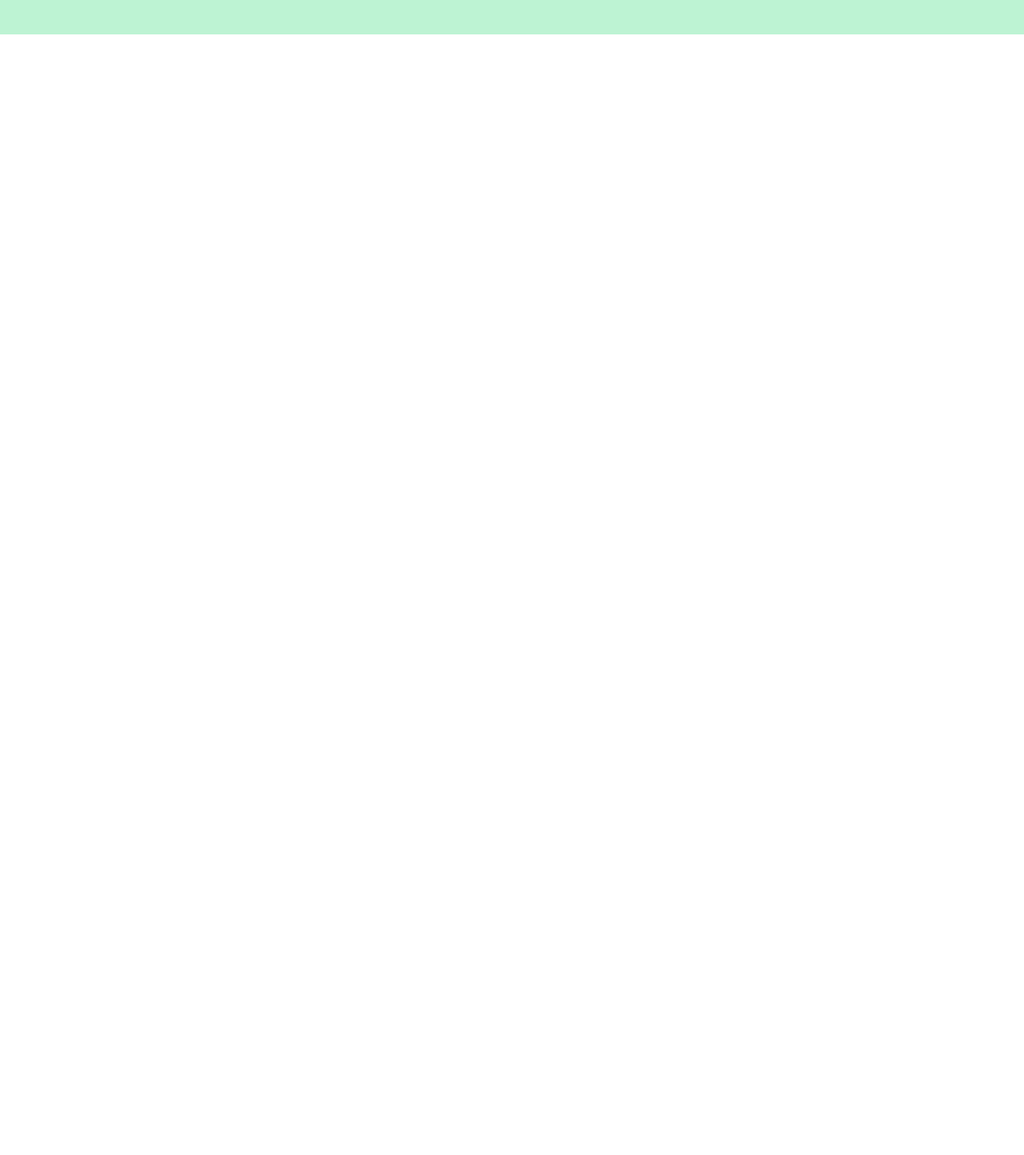
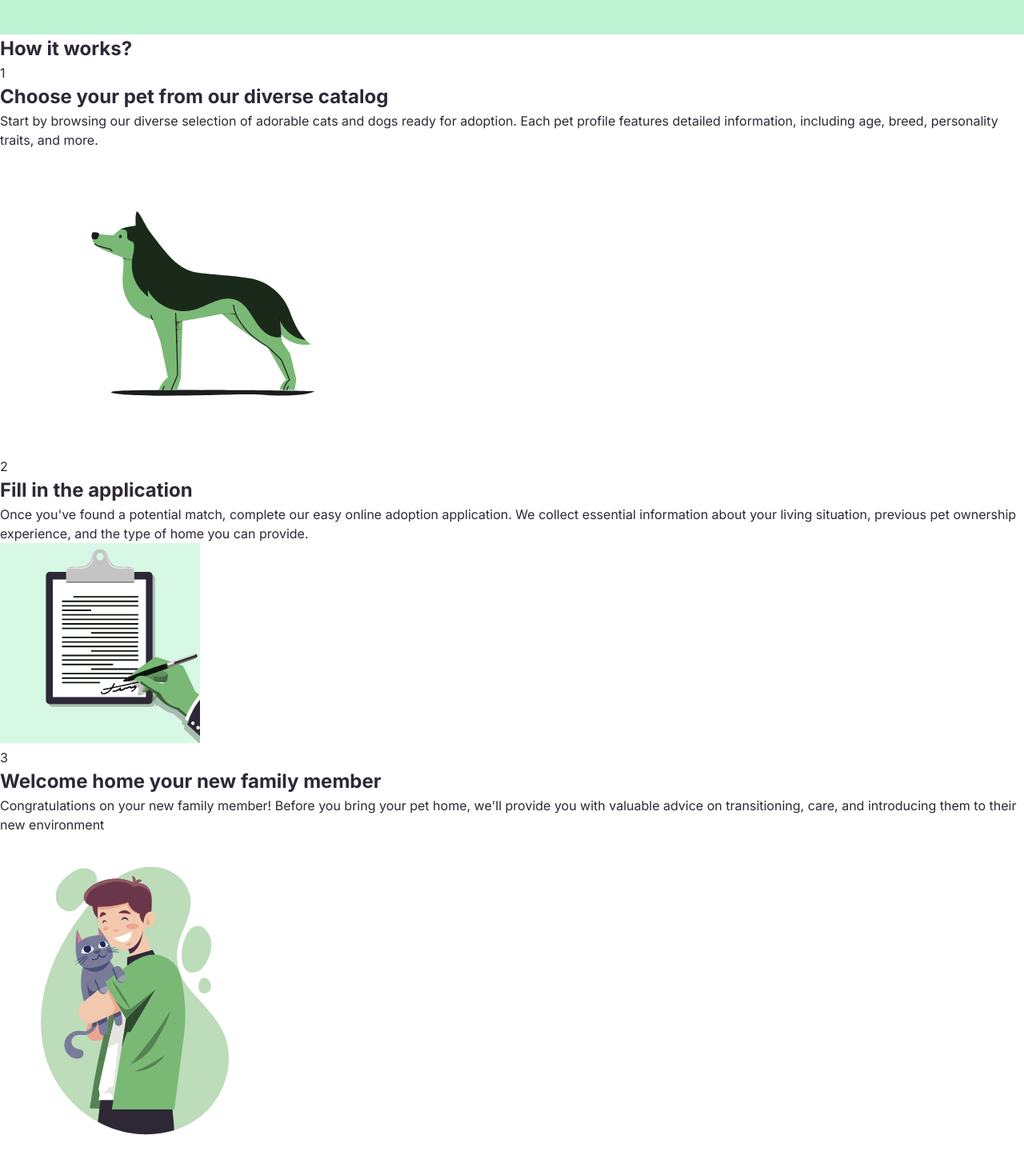
Before and after one commit to aadhithbala/TheCatLounge, a plain HTML site: page index.html in a window 1280 px wide. Shown: the part 800-2244 px from the top of the page at 80% size. Before the commit the page ends 843 px from the top, so only its background shows below. Drawn offline with Linux system fonts and the light colour scheme.

Commit message:
Add how to steps content

```diff
--- a/index.html
+++ b/index.html
@@ -89,5 +89,72 @@
         </div>
       </div>
     </section>
+
+    <section class="section-steps">
+      <h1 class="step-heading">How it works?</h1>
+
+      <div class="illustration-wrapper">
+        <div class="illustration-step-one">
+          <div class="bg-circle">1</div>
+
+          <div class="illustration-content">
+            <h2>Choose your pet from our diverse catalog</h2>
+            <p>
+              Start by browsing our diverse selection of adorable cats and dogs
+              ready for adoption. Each pet profile features detailed
+              information, including age, breed, personality traits, and more.
+            </p>
+          </div>
+
+          <div class="illustration-image">
+            <object
+              data="./assets/illustrations/husky.svg"
+              type="image/svg+xml"
+            ></object>
+          </div>
+        </div>
+
+        <div class="illustration-step-two">
+          <div class="bg-circle">2</div>
+
+          <div class="illustration-content">
+            <h2>Fill in the application</h2>
+            <p>
+              Once you've found a potential match, complete our easy online
+              adoption application. We collect essential information about your
+              living situation, previous pet ownership experience, and the type
+              of home you can provide.
+            </p>
+          </div>
+
+          <div class="illustration-image">
+            <object
+              data="./assets/illustrations/document-writing.svg"
+              type="image/svg+xml"
+            ></object>
+          </div>
+        </div>
+
+        <div class="illustration-step-three">
+          <div class="bg-circle">3</div>
+
+          <div class="illustration-content">
+            <h2>Welcome home your new family member</h2>
+            <p>
+              Congratulations on your new family member! Before you bring your
+              pet home, we'll provide you with valuable advice on transitioning,
+              care, and introducing them to their new environment
+            </p>
+          </div>
+
+          <div class="illustration-image">
+            <object
+              data="./assets/illustrations/human_cat.svg"
+              type="image/svg+xml"
+            ></object>
+          </div>
+        </div>
+      </div>
+    </section>
   </body>
 </html>
```
